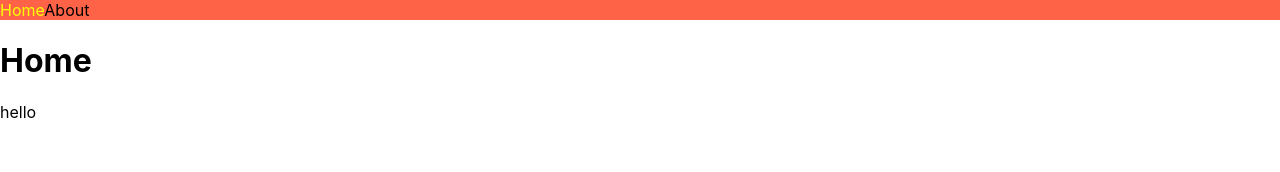
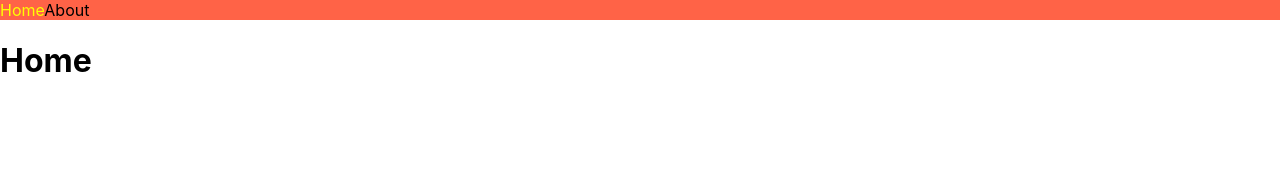
Before and after one commit to nkhyejin/nextjs_practice1, a Next.js app: page / in a window 1280 px wide. Shown: the top 172 px of the page. Built offline with nearby package versions, Linux system fonts and the light colour scheme.

Commit message:
Layout 컴포넌트 생성 및 Head title 적용

```diff
--- /dev/null
+++ b/components/Layout.js
@@ -0,0 +1,10 @@
+import NavBar from "./Navbar";
+
+export default function Layout({ children }) {
+  return (
+    <>
+      <NavBar />
+      <div>{children}</div>
+    </>
+  );
+}
--- /dev/null
+++ b/components/Seo.js
@@ -0,0 +1,9 @@
+import Head from "next/head";
+
+export default function Seo({ title }) {
+  return (
+    <Head>
+      <title>{title} | Next Movies</title>
+    </Head>
+  );
+}
--- a/pages/_app.js
+++ b/pages/_app.js
@@ -1,19 +1,10 @@
-import NavBar from "../components/Navbar";
+import Layout from "../components/Layout";
 import "../styles/globals.css";
 
 export default function App({ Component, pageProps }) {
   return (
-    <div>
-      <NavBar />
+    <Layout>
       <Component {...pageProps} />
-      <span>hello</span>
-      <style jsx>
-        {`
-          a {
-            color: blue;
-          }
-        `}
-      </style>
-    </div>
+    </Layout>
   );
 }
--- a/pages/about.js
+++ b/pages/about.js
@@ -1,8 +1,9 @@
-import NavBar from "../components/Navbar";
+import Seo from "../components/Seo";
 
 export default function Hi() {
   return (
     <div>
+      <Seo title="About" />
       <h1>About</h1>
     </div>
   );
--- a/pages/index.js
+++ b/pages/index.js
@@ -1,8 +1,8 @@
-import NavBar from "../components/Navbar";
-
+import Seo from "../components/Seo";
 export default function Home() {
   return (
     <div>
+      <Seo title="Home" />
       <h1>Home</h1>
     </div>
   );
```
